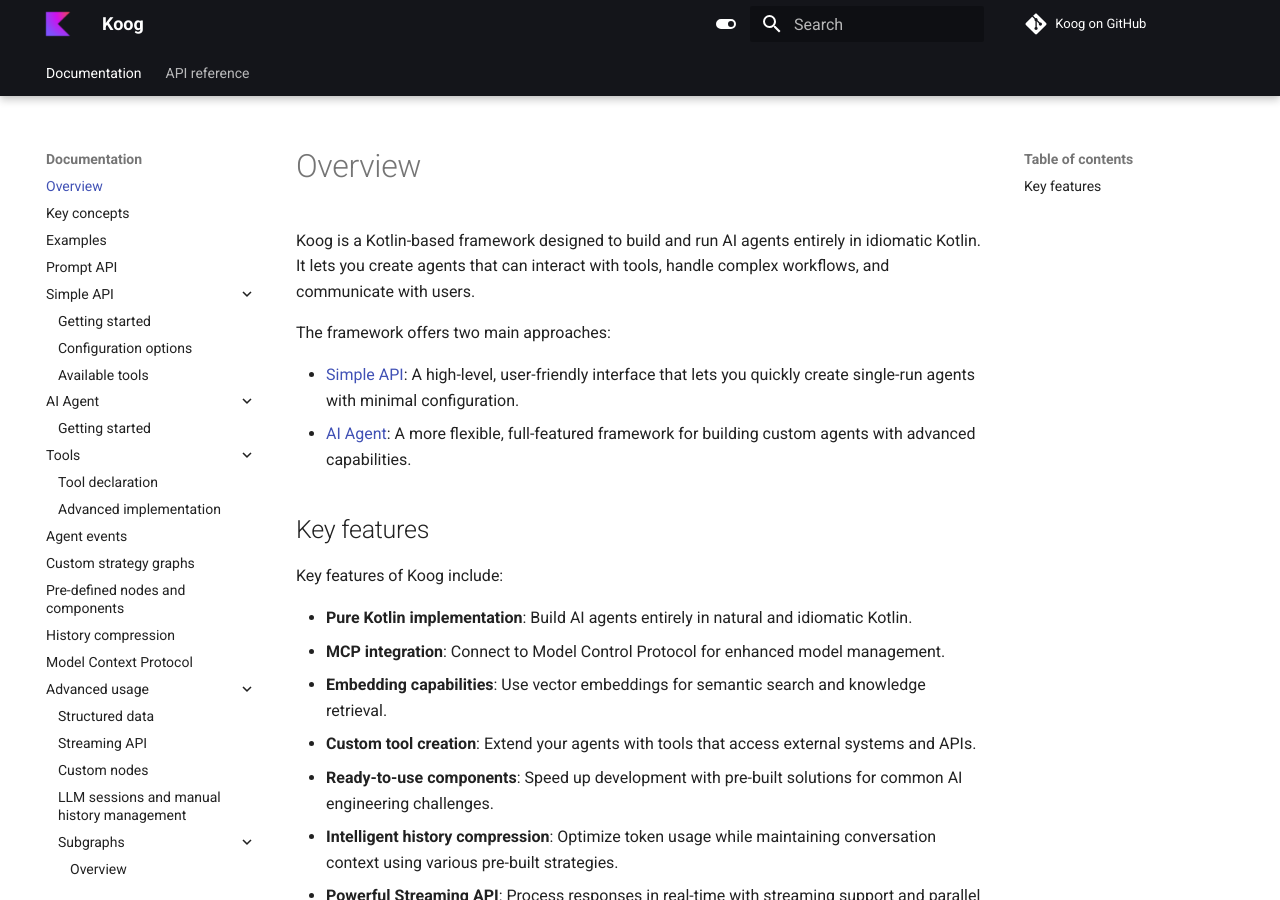
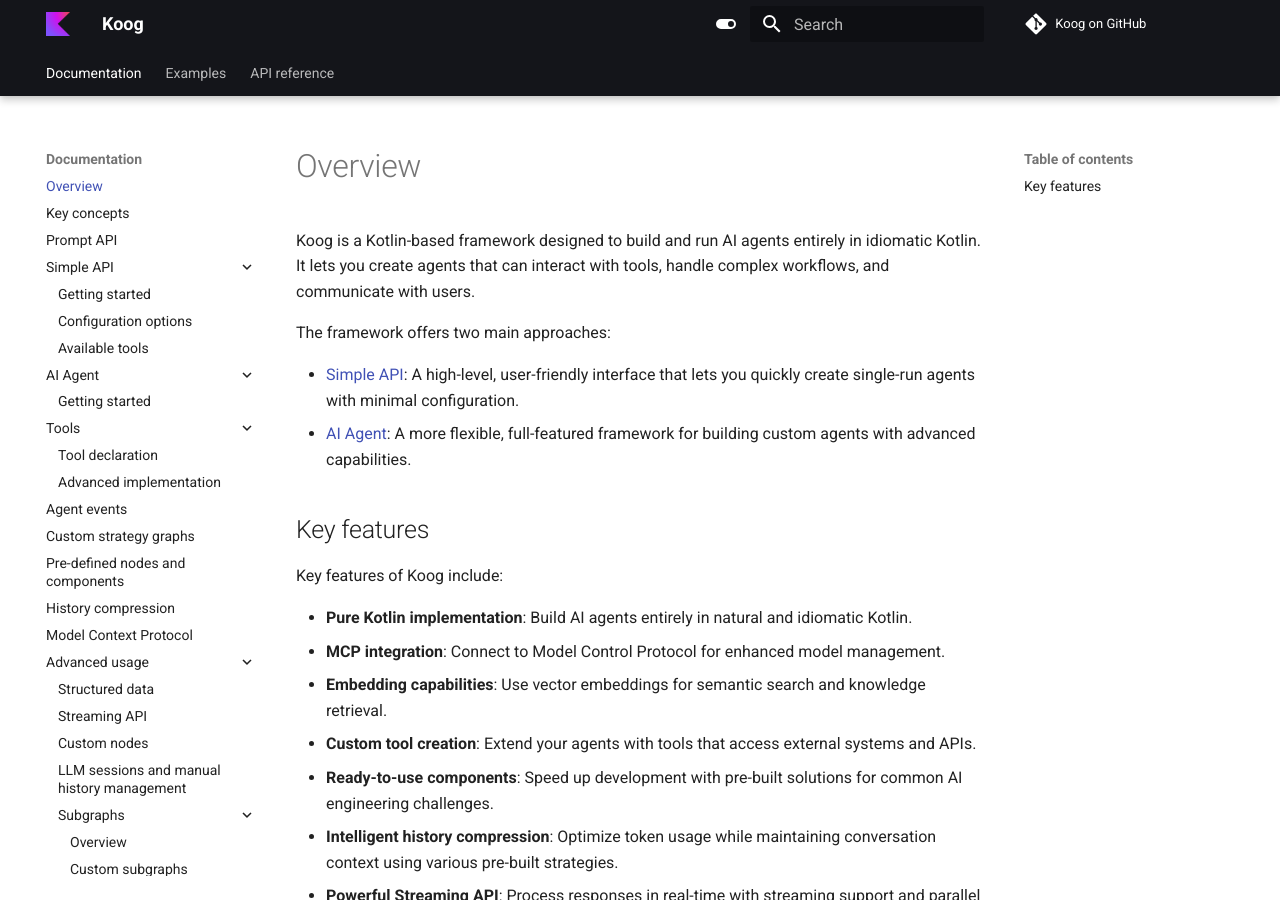
Before and after one commit to JetBrains/koog-docs, an MkDocs documentation site: the page built from docs/index.md, in a window 1280 px wide and 900 px high. Built offline with MkDocs 1.6.1 and Material for MkDocs 9.7.7, drawn with Linux system fonts in a browser that asks for light colours; comment, search, counter and statistics services are not loaded; part of the change alters nothing that is shown.

```diff
--- a/mkdocs.yml
+++ b/mkdocs.yml
@@ -3,7 +3,6 @@ nav:
   - Documentation:
       - Overview: index.md
       - Key concepts: key-concepts.md
-      - Examples: examples.md
       - Prompt API: prompt-api.md
       - Simple API:
           - Getting started: simple-api-getting-started.md
@@ -33,6 +32,7 @@ nav:
               - Tracing: tracing.md
               - Memory: agent-memory.md
       - Testing: testing.md
+  - Examples: examples.md
   - API reference: https://api.koog.ai/
 
 markdown_extensions:
```
